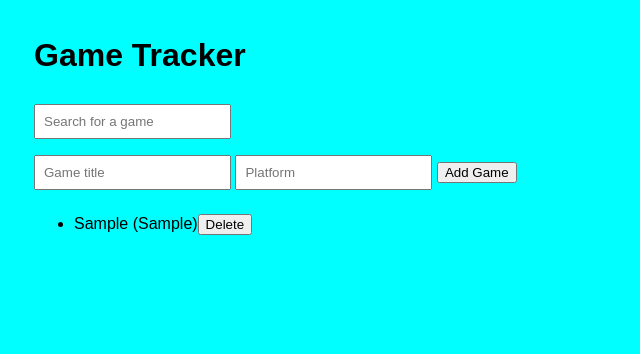
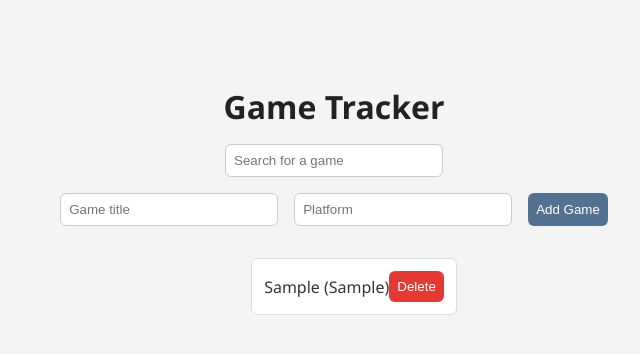
Before and after one commit to FinnTucker/game-tracker, a plain HTML site: page index.html in a window 1280 px wide. Both pictures are taken after typing "Sample", "Sample" into the empty fields and a click on the button "Add Game". Shown: the whole page, without its empty margins (306-946 px from the left). Drawn offline with Linux system fonts and the light colour scheme.

Commit message:
add css styling

```diff
--- a/style.css
+++ b/style.css
@@ -1,11 +1,63 @@
+/* reset basic styles */
 body {
-    font-family: sans-serif;
-    max-width: 600px;
-    margin: auto;
-    padding:1rem;
-    background-color: aqua;
+    margin: 0;
+    padding:0;
+    font-family: 'Segoe UI', Tahoma, Geneva, Verdana, sans-serif;
+    background-color: #f4f4f4;
+    color:#333;
 }
-input {
-    margin:0.5rem 0;
+/* Center everything */
+body, html {
+    display: flex;
+    flex-direction: column;
+    align-items: center;
+    padding: 2rem;
+}
+
+h1 {
+    color: #222;
+    margin-bottom: 1rem;
+}
+
+form {
+    display: flex;
+    gap: 1rem;
+    margin-top: 1rem;
+    margin-bottom: 1rem;
+    flex-wrap: wrap;
+}
+input[type="text"] {
     padding:0.5rem;
+    border-radius:6px;
+    border: 1px solid #ccc;
+    min-width: 200px;
 }
+button {
+    padding: 0.5rem;
+    background-color: #537291;
+    color:white;
+    border:none;
+    border-radius: 6px;
+    cursor: pointer;
+    transition: margin-right 4s;
+}
+button:hover {
+    background-color: #255381
+}
+
+#game-list li {
+    background-color: white;
+    border: 1px solid #ddd;
+    padding: 0.75rem;
+    margin-bottom: 0.5rem;
+    border-radius: 6px;
+    display: flex;
+    justify-content: space-between;
+    align-items: center;
+}
+#game-list button {
+    background-color: #e53935;
+}
+#game-list button:hover {
+    background-color: #c62828;
+}
```
Also changed, not shown: script.js (+7 -1 lines).
